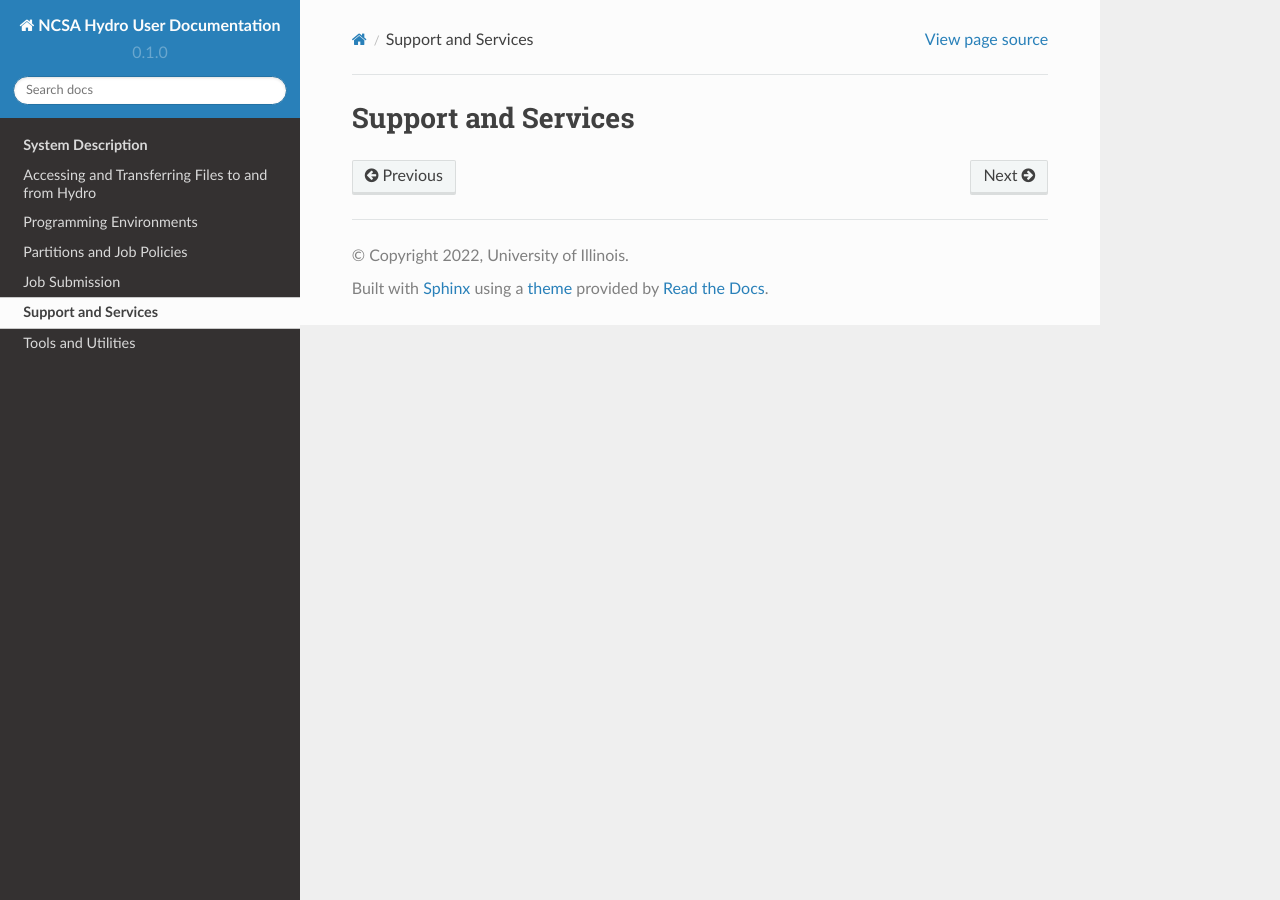
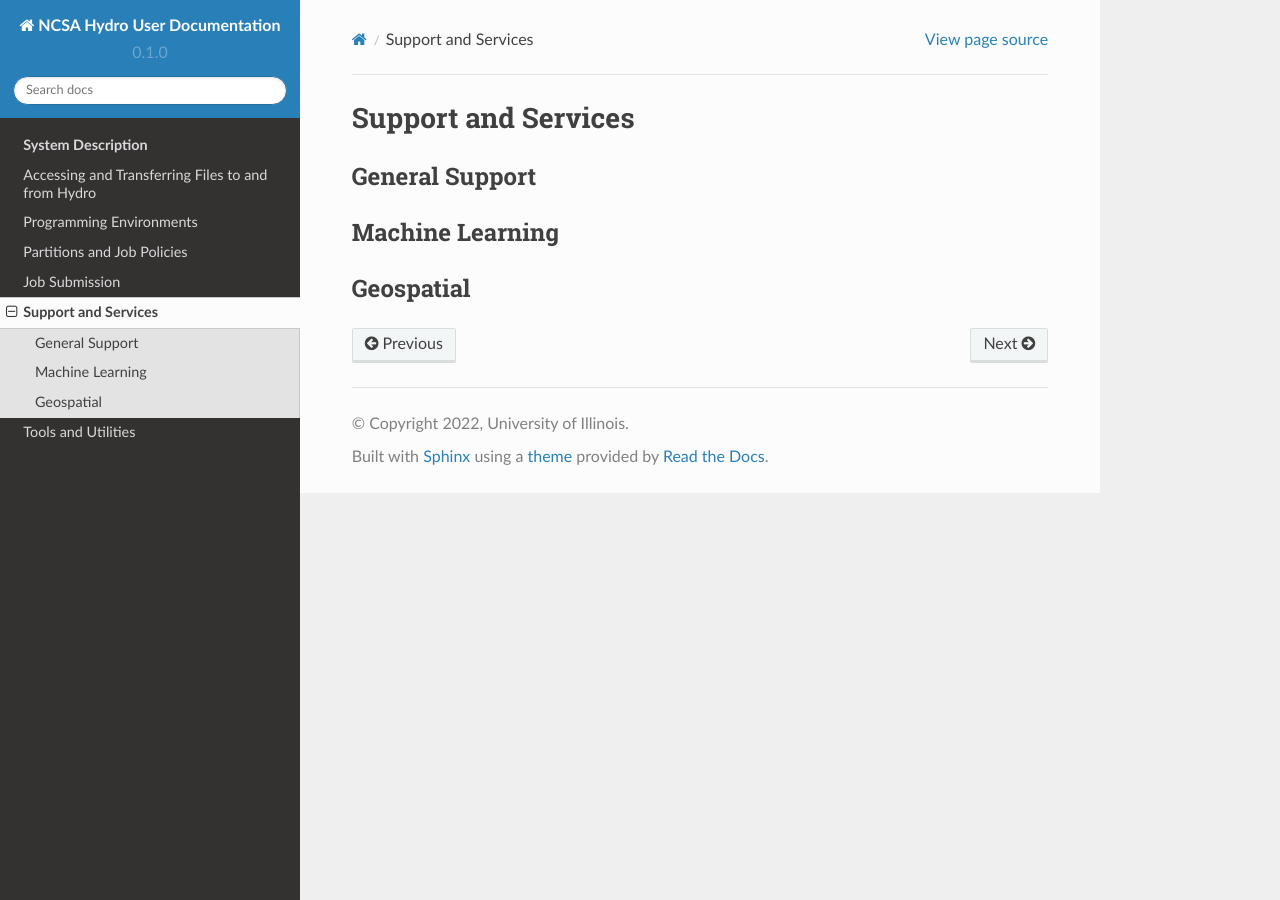
Before and after one commit to ncsa/hydro_documentation, a Sphinx documentation site: the page built from docs/source/support_and_services.rst, in a window 1280 px wide. Built offline with Sphinx 7.4.7 and the Read the Docs theme 2.0.0, drawn with Linux system fonts in a browser that asks for light colours; pages that are not in the unit, such as notebooks, are missing from menus.

Commit message:
support subheadings

```diff
--- a/docs/source/support_and_services.rst
+++ b/docs/source/support_and_services.rst
@@ -1,2 +1,11 @@
 Support and Services
 ======================
+
+General Support
+------------------
+
+Machine Learning
+--------------------
+
+Geospatial
+------------
```
